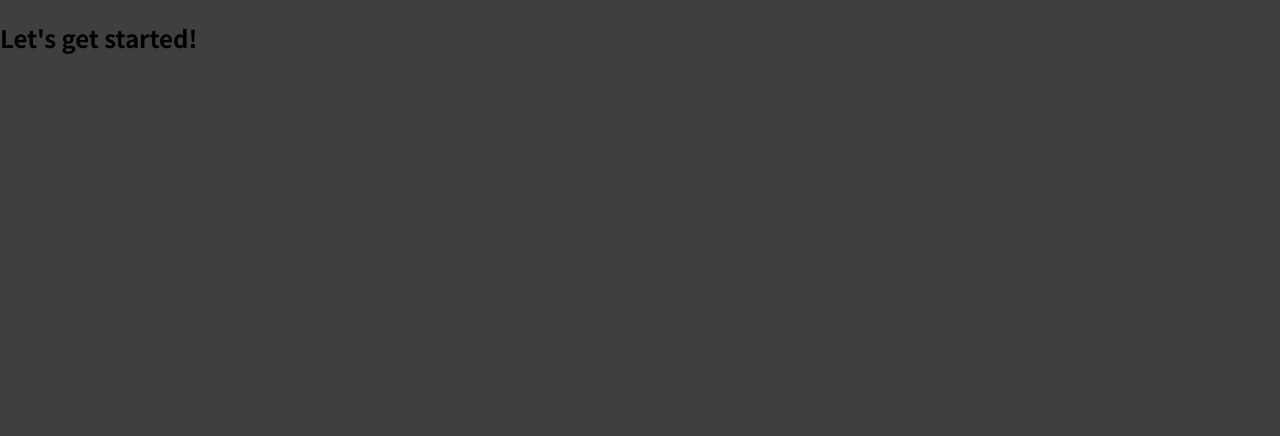
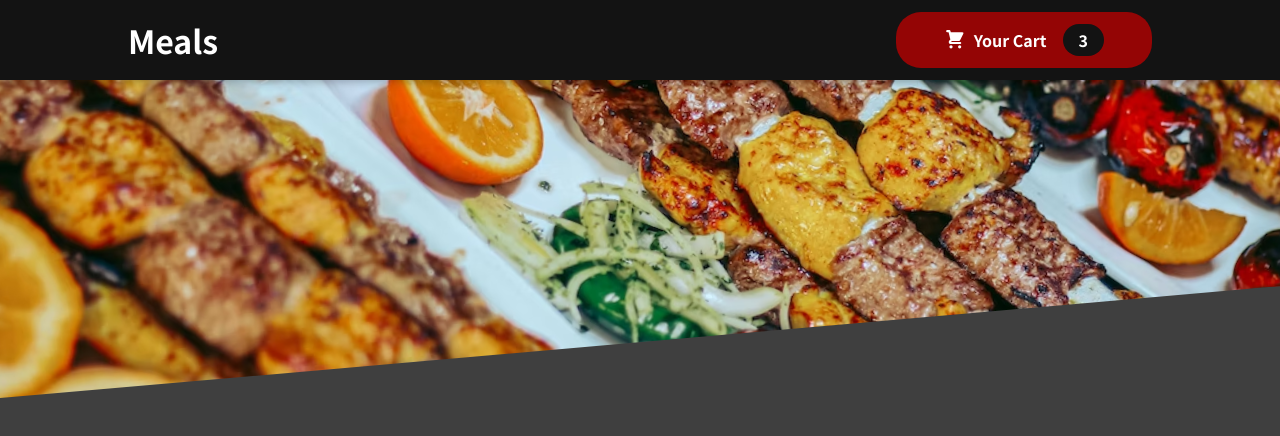
Before and after one commit to ad-bak/food-order-app, a React (Create React App) app: page / in a window 1280 px wide. Shown: the top 436 px of the page. Built offline with nearby package versions, Linux system fonts and the light colour scheme.

Commit message:
added header and button

```diff
--- a/src/App.js
+++ b/src/App.js
@@ -1,8 +1,10 @@
+import Header from "./components/Layout/Header";
+
 function App() {
   return (
-    <div>
-      <h2>Let's get started!</h2>
-    </div>
+    <>
+      <Header />
+    </>
   );
 }
 
--- /dev/null
+++ b/src/components/Cart/CartIcon.js
@@ -0,0 +1,13 @@
+const CartIcon = () => {
+  return (
+    <svg
+      xmlns="http://www.w3.org/2000/svg"
+      viewBox="0 0 20 20"
+      fill="currentColor"
+    >
+      <path d="M3 1a1 1 0 000 2h1.22l.305 1.222a.997.997 0 00.01.042l1.358 5.43-.893.892C3.74 11.846 4.632 14 6.414 14H15a1 1 0 000-2H6.414l1-1H14a1 1 0 00.894-.553l3-6A1 1 0 0017 3H6.28l-.31-1.243A1 1 0 005 1H3zM16 16.5a1.5 1.5 0 11-3 0 1.5 1.5 0 013 0zM6.5 18a1.5 1.5 0 100-3 1.5 1.5 0 000 3z" />
+    </svg>
+  );
+};
+
+export default CartIcon;
--- /dev/null
+++ b/src/components/Layout/Header.js
@@ -0,0 +1,21 @@
+import React from "react";
+
+import mealsImage from "../../assets/mealsimg.jpg";
+import classes from "./Header.module.css";
+import HeaderCardButton from "./HeaderCardButton";
+
+const Header = (props) => {
+  return (
+    <>
+      <header className={classes.header}>
+        <h1>Meals</h1>
+        <HeaderCardButton />
+      </header>
+      <div className={classes["main-image"]}>
+        <img src={mealsImage} alt="table full of food" />
+      </div>
+    </>
+  );
+};
+
+export default Header;
--- /dev/null
+++ b/src/components/Layout/Header.module.css
@@ -0,0 +1,29 @@
+.header {
+  position: fixed;
+  top: 0;
+  left: 0;
+  width: 100%;
+  height: 5rem;
+  background-color: #131313;
+  color: white;
+  display: flex;
+  justify-content: space-between;
+  align-items: center;
+  padding: 0 10%;
+  box-shadow: 0 2px 8px rgba(0, 0, 0, 0.25);
+  z-index: 10;
+}
+
+.main-image {
+  width: 100%;
+  height: 25rem;
+  z-index: 0;
+  overflow: hidden;
+}
+
+.main-image img {
+  width: 110%;
+  height: 100%;
+  object-fit: cover;
+  transform: rotateZ(-5deg) translateY(-4rem) translateX(-1rem);
+}
--- /dev/null
+++ b/src/components/Layout/HeaderCardButton.js
@@ -0,0 +1,19 @@
+import React from "react";
+
+import CartIcon from "../Cart/CartIcon";
+
+import classes from "./HeaderCardButton.module.css";
+
+const HeaderCardButton = (props) => {
+  return (
+    <button className={classes.button}>
+      <span className={classes.icon}>
+        <CartIcon />
+      </span>
+      <span>Your Cart</span>
+      <span className={classes.badge}>3</span>
+    </button>
+  );
+};
+
+export default HeaderCardButton;
--- /dev/null
+++ b/src/components/Layout/HeaderCardButton.module.css
@@ -0,0 +1,59 @@
+.button {
+  cursor: pointer;
+  font: inherit;
+  border: none;
+  background-color: #940505;
+  color: white;
+  padding: 0.75rem 3rem;
+  display: flex;
+  justify-content: space-around;
+  align-items: center;
+  border-radius: 25px;
+  font-weight: bold;
+}
+
+.button:hover,
+.button:active {
+  background-color: #2c0d00;
+}
+
+.icon {
+  width: 1.35rem;
+  height: 1.35rem;
+  margin-right: 0.5rem;
+}
+
+.badge {
+  background-color: #131313;
+  padding: 0.25rem 1rem;
+  border-radius: 25px;
+  margin-left: 1rem;
+  font-weight: bold;
+}
+
+.button:hover .badge,
+.button:active .badge {
+  background-color: #92320c;
+}
+
+.bump {
+  animation: bump 300ms ease-out;
+}
+
+@keyframes bump {
+  0% {
+    transform: scale(1);
+  }
+  10% {
+    transform: scale(0.9);
+  }
+  30% {
+    transform: scale(1.1);
+  }
+  50% {
+    transform: scale(1.15);
+  }
+  100% {
+    transform: scale(1);
+  }
+}
```
Also changed, not shown: src/assets/mealsimg.jpg (added).
